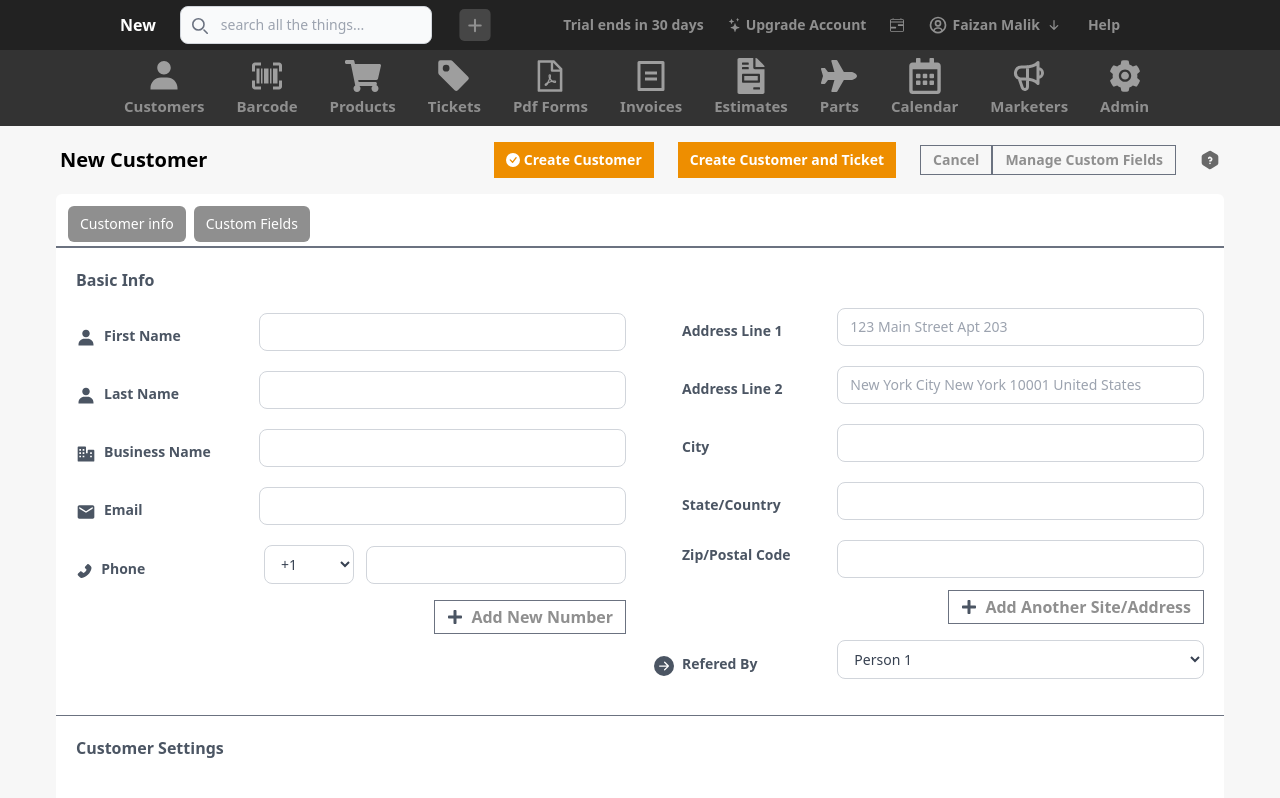
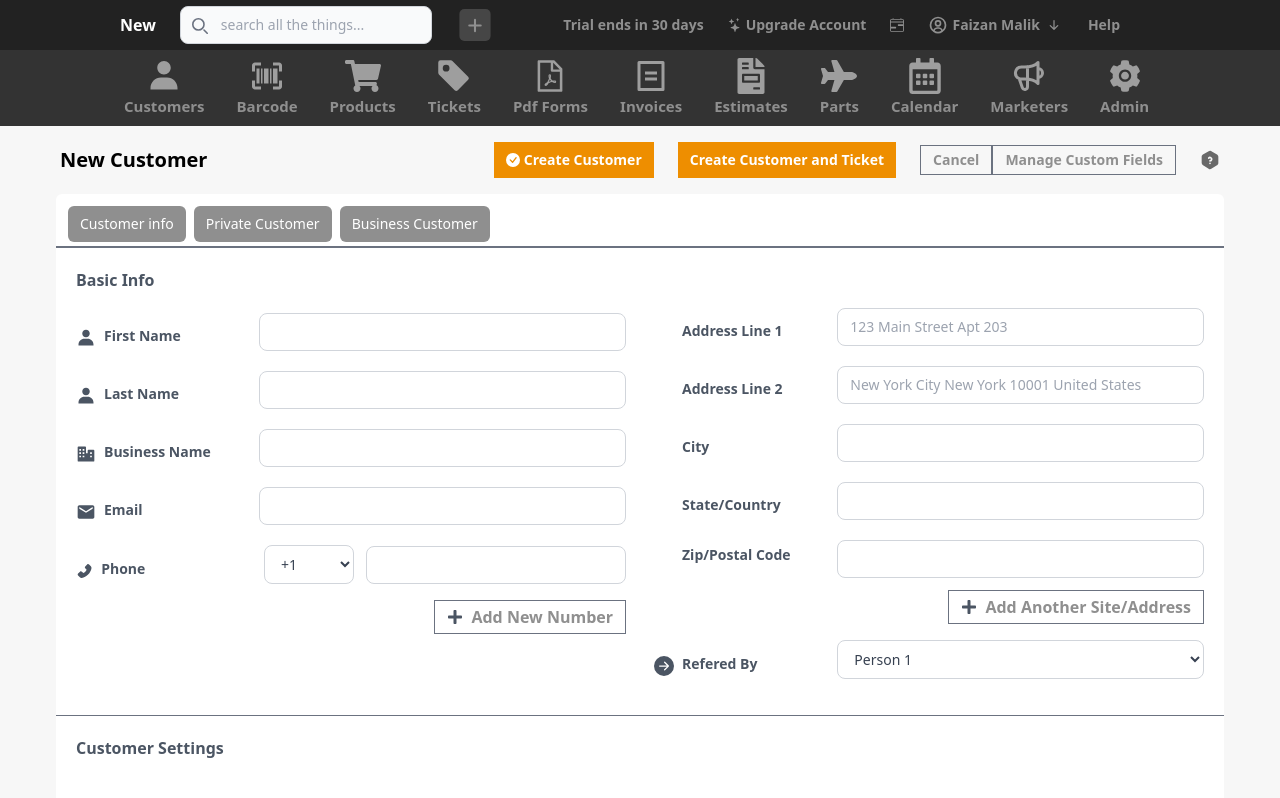
Before and after one commit to faixanmalik/pages, a Next.js app: page /menu/createCustomer in a window 1280 px wide. Shown: the top 798 px of the page. Built offline with nearby package versions, Linux system fonts and the light colour scheme; some icons are missing.

Commit message:
done with customer page

```diff
--- a/src/pages/menu/createCustomer.js
+++ b/src/pages/menu/createCustomer.js
@@ -16,7 +16,10 @@ const CreateCustomer = () => {
             name: 'Customer info',
         },
         {
-            name: 'Custom Fields',
+            name: 'Private Customer',
+        },
+        {
+            name: 'Business Customer',
         },
     ]
     let headerText = 'New Customer';
```
